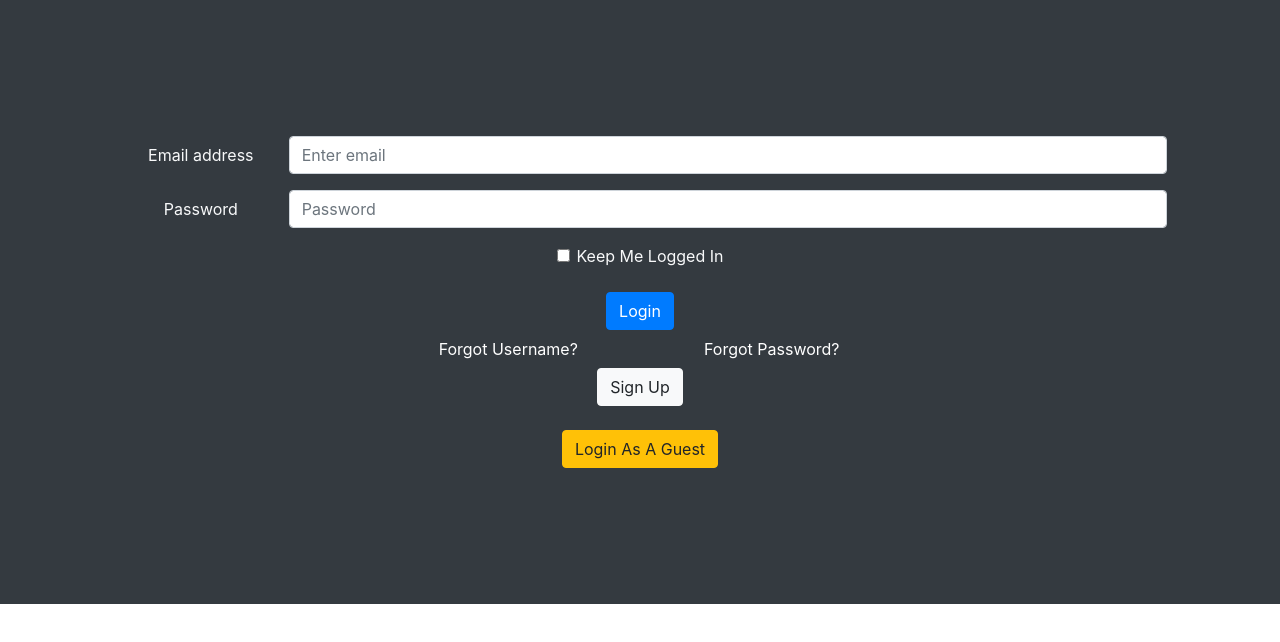
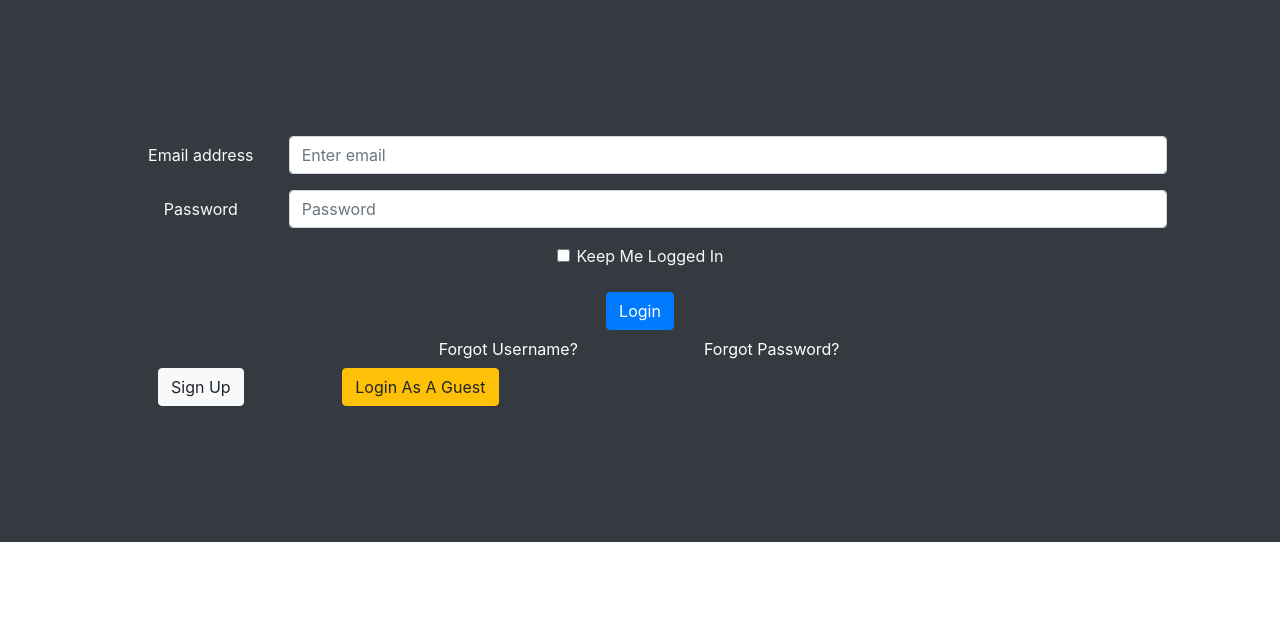
Before and after one commit to 3drdsh3in/todo-app, a website: page index.html in a window 1280 px wide. Drawn offline with nearby package versions, Linux system fonts and the light colour scheme.

Commit message:
bootstrap & jQuery commit

```diff
--- a/index.html
+++ b/index.html
@@ -50,9 +50,14 @@
                         <button type="button" class="btn btn-link">Forgot Password?</button>
                     </div>
                 </div>
-                <button type="button" class="btn btn-light"><a href="register.html">Sign Up</a></button>
-                <br>
-                <button type="button" class="btn btn-warning"><a href="main.html">Login As A Guest</a></button>
+                <div class="row">
+                    <div class="col-sm-2">
+                        <button type="button" class="btn btn-light"><a href="register.html">Sign Up</a></button>
+                    </div>
+                    <div class="col-sm-3">
+                        <button type="button" class="btn btn-warning"><a href="main.html">Login As A Guest</a></button>
+                    </div>
+                </div>
             </form>
         </section>
     </main>
```
Also changed, not shown: package.json (added, +26 -0 lines), 1 other file.
